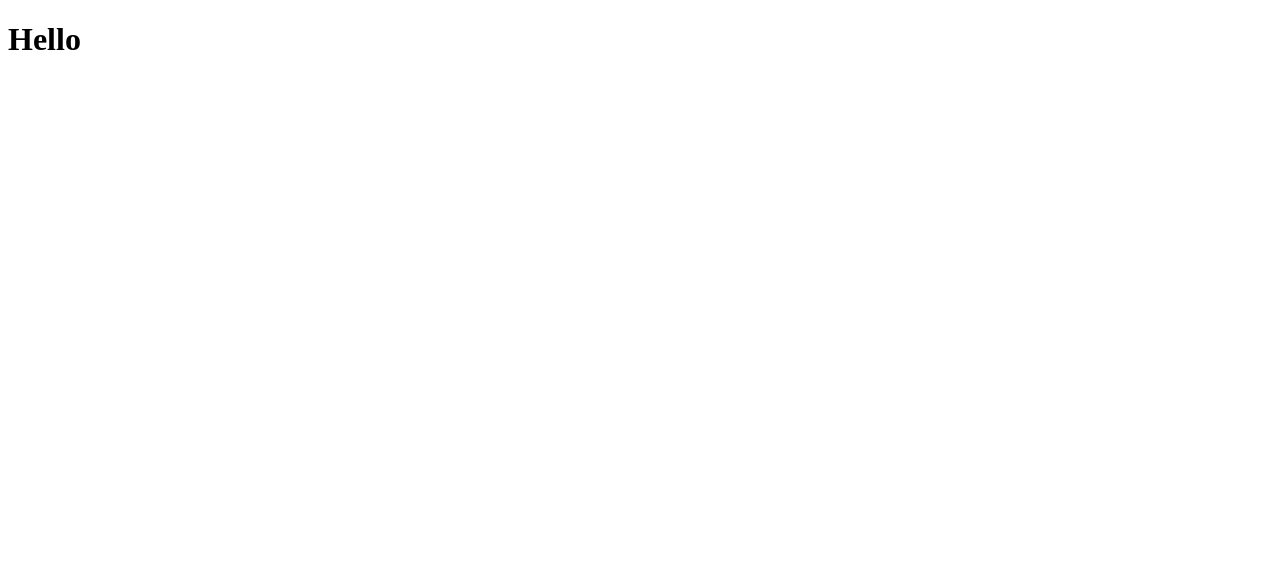
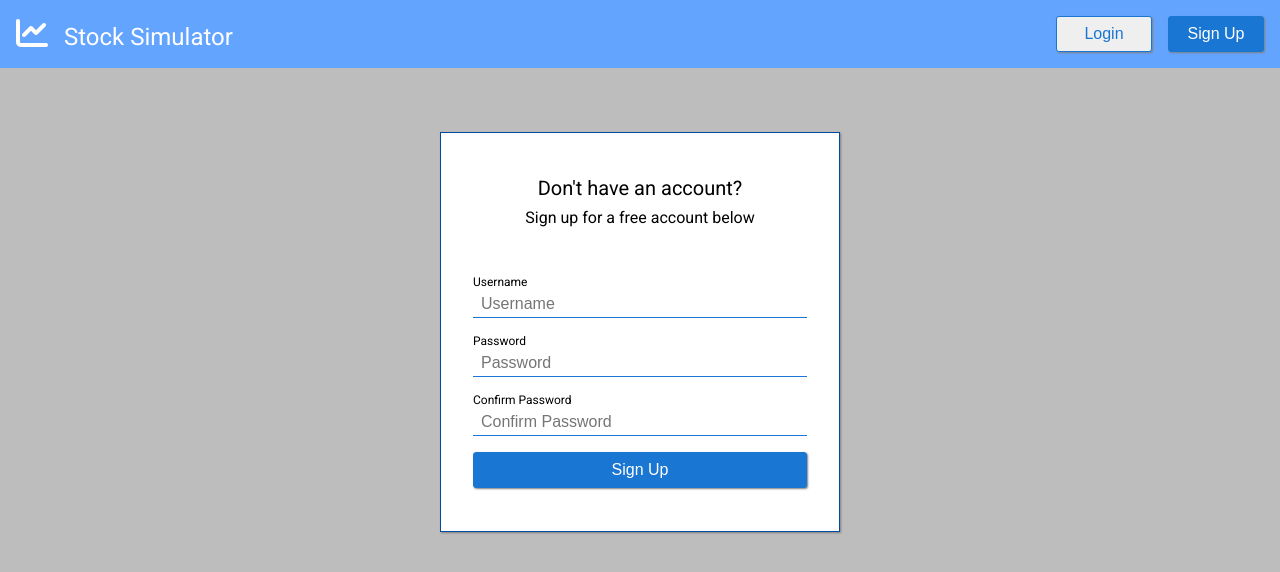
Before and after one commit to stocksimulator/stock-simulator, a React app: page / in a window 1280 px wide. Shown: the top 572 px of the page. Built offline with nearby package versions, Linux system fonts and the light colour scheme.

Commit message:
implemented react router and modified WDS

```diff
--- a/client/App.jsx
+++ b/client/App.jsx
@@ -1,8 +1,17 @@
 import React from 'react';
+import Header from './components/Header';
+import { Switch, Route, Redirect } from 'react-router-dom';
+import LandingPage from './pages/LandingPage';
+import LoginPage from './pages/LoginPage';
+import './styles/App.scss';
 
 const App = () => (
   <div>
-    <h1>Hello</h1>
+    <Header />
+    <Switch>
+      <Route exact path='/' component={LandingPage}></Route>
+      <Route exact path='/app/login' component={LoginPage}></Route>
+    </Switch>
   </div>
 );
 
--- a/client/index.js
+++ b/client/index.js
@@ -1,7 +1,8 @@
 import React from 'react';
 import { render } from 'react-dom';
+import { BrowserRouter } from 'react-router-dom';
 import { Provider } from 'react-redux';
-import store  from './redux/store';
+import store from './redux/store';
 import App from './App';
 
 // Defining where react app hooks into HTML
@@ -9,7 +10,9 @@ const rootElement = document.getElementById('root');
 
 render(
   <Provider store={store}>
-    <App />
+    <BrowserRouter>
+      <App />
+    </BrowserRouter>
   </Provider>,
   rootElement
 );
--- a/webpack.config.js
+++ b/webpack.config.js
@@ -5,6 +5,7 @@ module.exports = {
   output: {
     path: path.resolve(__dirname, 'build'),
     filename: 'bundle.js',
+    publicPath: '/'
   },
   mode: process.env.NODE_ENV,
   devServer: {
@@ -13,6 +14,7 @@ module.exports = {
       '/user': 'http://localhost:3000',
     },
     open: false,
+    historyApiFallback: true,
   },
   resolve: { extensions: ['.js', '.jsx'] },
   module: {
```
Also changed, not shown: 1 other file (tests, documents, lock files or other folders).
